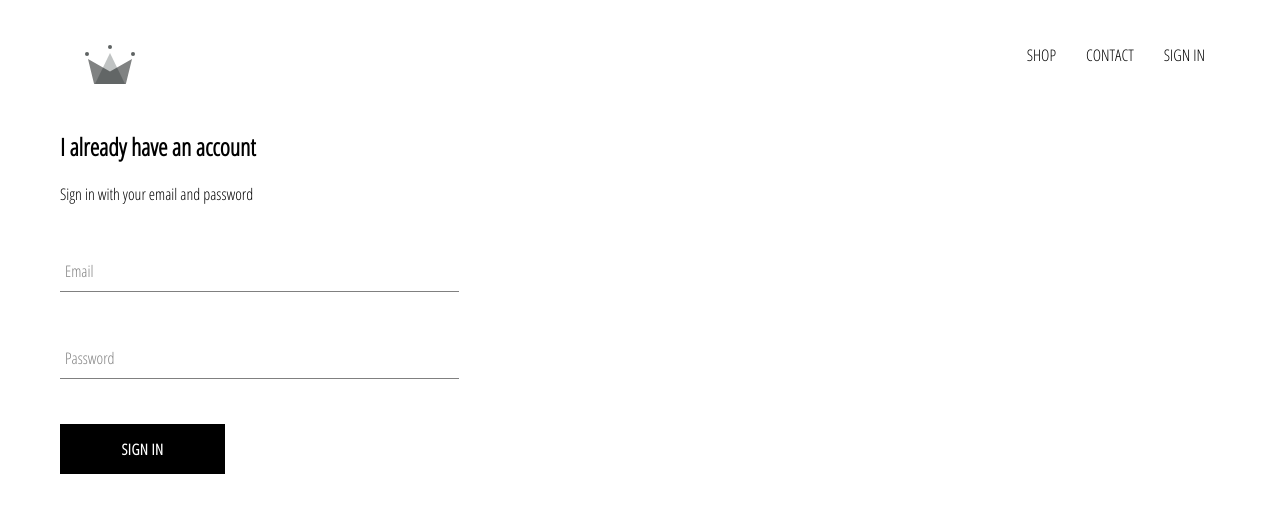
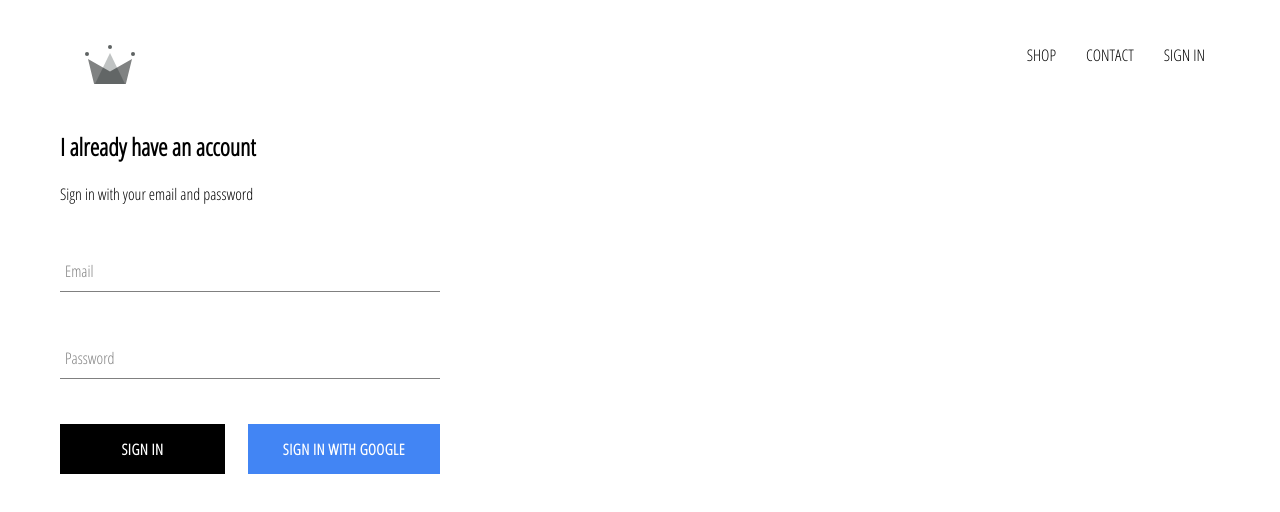
Before and after one commit to DhruvDave12/ecommerce-clothing-app, a React (Create React App) app: page /signin in a window 1280 px wide. Shown: the top 512 px of the page. Built offline with nearby package versions, Linux system fonts and the light colour scheme; no server answers.

Commit message:
integrated firebase and added google O-Auth sign in feature

```diff
--- a/package.json
+++ b/package.json
@@ -6,6 +6,7 @@
     "@testing-library/jest-dom": "^5.16.2",
     "@testing-library/react": "^12.1.2",
     "@testing-library/user-event": "^13.5.0",
+    "firebase": "^9.6.6",
     "node": "^17.4.0",
     "react": "^17.0.2",
     "react-dom": "^17.0.2",
--- a/src/App.css
+++ b/src/App.css
@@ -7,3 +7,7 @@
     text-decoration: none;
     color: black;
 }
+
+* {
+    box-sizing: border-box;
+}
--- a/src/App.js
+++ b/src/App.js
@@ -1,5 +1,7 @@
 import React from 'react';
 import { Route, Routes } from 'react-router-dom';
+import {auth} from './firebase/firebase.utils';
+
 import './App.css';
 
 import HomePage from './pages/homepage/homepage.component';
@@ -8,12 +10,27 @@
 
 import Header from './components/header/header.component';
 
-function App() {
+class App extends React.Component {
+  constructor(){
+    super();
+
+    this.state = {
+      currentUser: null
+    };
+  }
+
+  componentDidMount(){
+    auth.onAuthStateChanged(user => {
+      this.setState({currentUser: user});
+      console.log(user);
+    });
+  }
+  render(){
     return (
       // Routes allow to render any first match.
       // Gives more performance and more control over the code.
       <>
-      <Header />
+        <Header  currentUser = {this.state.currentUser}/>
         <Routes>
           <Route path="/" element={<HomePage />} />
           <Route path="/shop" element={<ShopPage />} />
@@ -22,5 +39,6 @@
       </>
     );
   }
+}
 
 export default App;
--- a/src/components/custom-button/custom-button.component.jsx
+++ b/src/components/custom-button/custom-button.component.jsx
@@ -2,8 +2,8 @@
 
 import './custom-button.styles.scss';
 
-const CustomButton = ({children, ... otherProps}) => (
-    <button className="custom-button" {...otherProps}>
+const CustomButton = ({children, isGoogleSignIn, ... otherProps}) => (
+    <button className={`${isGoogleSignIn ? 'google-sign-in' : ''} custom-button`} {...otherProps}>
         {children}
     </button>
 )
--- a/src/components/custom-button/custom-button.styles.scss
+++ b/src/components/custom-button/custom-button.styles.scss
@@ -19,4 +19,13 @@
       color: black;
       border: 1px solid black;
     }
+    &.google-sign-in{
+        background-color: #4285f4;
+        color: white;
+
+        &:hover{
+          background-color: #357ae8;
+          border: none;
+        }
+    }
   }
--- a/src/components/header/header.component.jsx
+++ b/src/components/header/header.component.jsx
@@ -2,28 +2,35 @@
 import { Link } from 'react-router-dom';
 
 import { ReactComponent as Logo } from '../../assets/crown.svg';
+import { auth } from '../../firebase/firebase.utils';
 
 import './header.styles.scss';
 
-const Header = () => {
+const Header = ({ currentUser }) => {
     return (
         <div className="header">
-            <Link className = "logo-container" to = "/">
+            <Link className="logo-container" to="/">
                 {/* Here comes our Logo */}
-                <Logo className = 'logo' />
+                <Logo className='logo' />
 
             </Link>
 
             <div className="options">
-                <Link className="option" to = "/shop">
+                <Link className="option" to="/shop">
                     SHOP
                 </Link>
-                <Link className="option" to = "/shop">
+                <Link className="option" to="/shop">
                     CONTACT
                 </Link>
-                <Link className="option" to = "/signin">
-                    SIGN IN
-                </Link>
+                {
+                    currentUser ?
+                        <div className="option" style={{cursor:"pointer"}} onClick={() => auth.signOut()}>SIGN OUT</div>
+                        :
+                        <Link className="option" to="/signin">
+                            SIGN IN
+                        </Link>
+                }
+
             </div>
         </div>
     )
--- a/src/components/sign-in/sign-in.component.jsx
+++ b/src/components/sign-in/sign-in.component.jsx
@@ -4,6 +4,7 @@
 import FormInput from "../form-input/form-input.component";
 import CustomButton from "../custom-button/custom-button.component";
 
+import {signInWithGoogle} from '../../firebase/firebase.utils';
 class SignIn extends React.Component {
     constructor(){
         super();
@@ -36,7 +37,12 @@
                 <form onSubmit={this.handleSubmit}>
                     <FormInput label = "Email" handleChange={this.handleChange} type="email" name = "email" value = {this.state.email} required />
                     <FormInput label = "Password" handleChange={this.handleChange} type="password" name = "password" value = {this.state.password} required />
-                    <CustomButton type="submit" value='Submit Form' > Sign In </CustomButton>
+
+                    <div className="buttons">
+                        <CustomButton type="submit" value='Submit Form' > Sign In </CustomButton>
+                        <CustomButton onClick={signInWithGoogle} isGoogleSignIn> Sign in with Google </CustomButton>
+                    </div>
+
                 </form>
             </div>
         )
--- a/src/components/sign-in/sign-in.styles.scss
+++ b/src/components/sign-in/sign-in.styles.scss
@@ -1,9 +1,13 @@
 .sign-in {
-    width: 30vw;
+    width: 380px;
     display: flex;
     flex-direction: column;
 
     .title{
         margin: 10px 0;
     }
+    .buttons{
+        display: flex;
+        justify-content: space-between;
+    }
 }
--- /dev/null
+++ b/src/firebase/firebase.utils.js
@@ -0,0 +1,24 @@
+import firebase from 'firebase/compat/app';
+import 'firebase/compat/firestore';
+import 'firebase/compat/auth';
+
+const config = {
+    apiKey: "AIzaSyDNLL5jnM6ke_BYazyogxb5ZmY-0Fx2VlA",
+    authDomain: "ecommerce-clothing-db-31295.firebaseapp.com",
+    projectId: "ecommerce-clothing-db-31295",
+    storageBucket: "ecommerce-clothing-db-31295.appspot.com",
+    messagingSenderId: "1007265875769",
+    appId: "1:1007265875769:web:f9c108b53da36a4366cae8"
+};
+
+firebase.initializeApp(config);
+
+export const auth = firebase.auth();
+export const firestore = firebase.firestore();
+
+const provider = new firebase.auth.GoogleAuthProvider();
+provider.setCustomParameters({prompt: 'select_account'});
+
+export const signInWithGoogle = () => auth.signInWithPopup(provider);
+
+export default firebase;
```
Also changed, not shown: 1 other file (tests, documents, lock files or other folders). Lines whose indentation alone changed are shown as unchanged.
